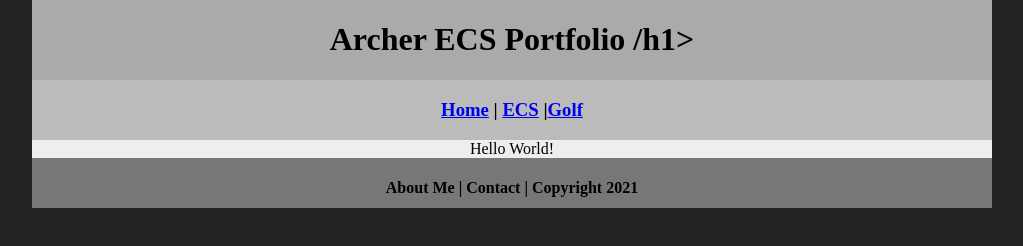
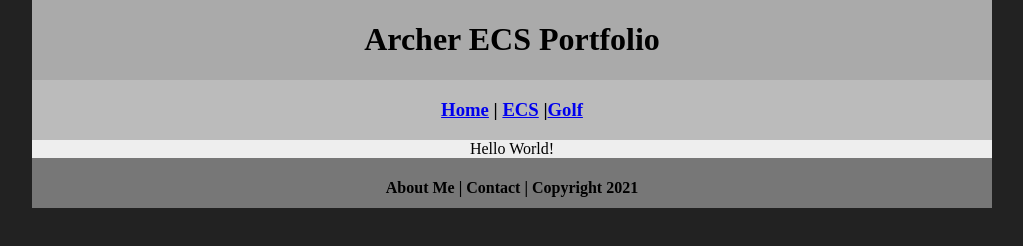
Before and after one commit to YO2025-2026/ecsportfolio, a plain HTML site: page ecs/index.html in a window 1280 px wide. Shown: the whole page, without its empty margins (128-1151 px from the left). Drawn offline with Linux system fonts and the light colour scheme.

Commit message:
Update index.html

```diff
--- a/ecs/index.html
+++ b/ecs/index.html
@@ -9,7 +9,7 @@
 <body>
 <div class="container">
   <div class="header">
-  	<h1> Archer ECS Portfolio /h1>
+  	<h1> Archer ECS Portfolio </h1>
   </div>
   <div class="nav">
     <h3> <a href="../index.html">Home</a> | <a href="index.html">ECS</a> |<a href="../Golf/index.html">Golf</a></h3>
```
